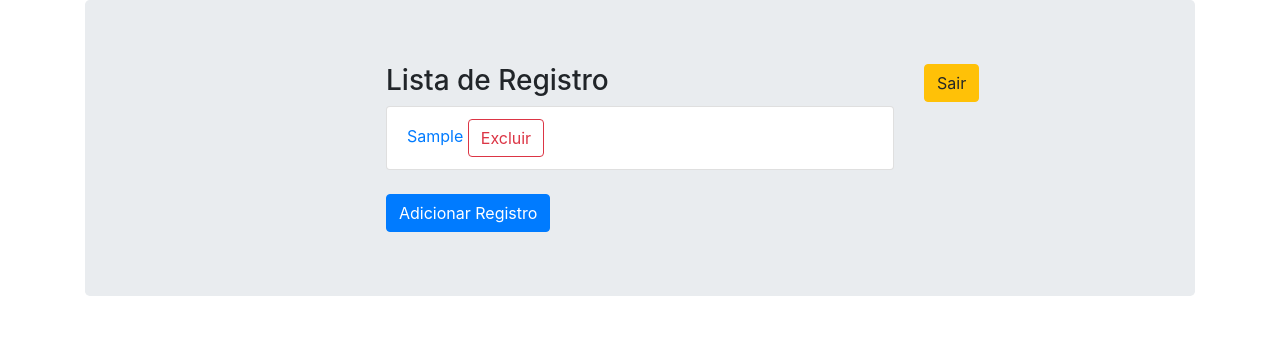
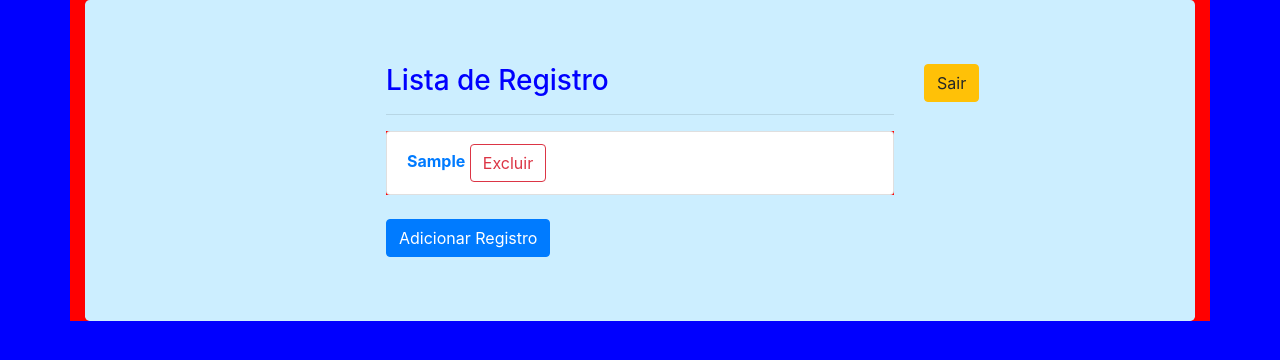
Before and after one commit to flavio346/Control_Validades, a Django app: page /validade/list/ in a window 1280 px wide. Shown: the top 360 px of the page. Run offline with Django 3.2, Linux system fonts and the light colour scheme; a user stored in the database is signed in; tables that the repository leaves empty hold one stand-in row (values such as "Sample post"); some libraries are stand-ins or nearby versions.

Commit message:
Finalizando mais uma Etapa do layout

```diff
--- a/Validades/templates/formulario.html
+++ b/Validades/templates/formulario.html
@@ -4,10 +4,11 @@
 {% block title %} Pagina de Login {% endblock %}
 
 {% block main %}
-    <h3>Novo Registro</h3>
+    <h3 style="color:blue">Novo Registro</h3>
+    <hr >
     <form  method="POST">
       {% csrf_token %}
-      {{ form|bootstrap }}
+        <span class="font-weight-bold">{{ form|bootstrap }}</span>
     <button type="submit" class="btn btn-info">Salvar</button>
 </form>
 
--- a/Validades/templates/lista.html
+++ b/Validades/templates/lista.html
@@ -12,11 +12,12 @@
 
         </div>
         <div class="col-6">
-                <h3>Lista de Registro</h3>
-                 <ul class="list-group">
+                <h3 style="color:blue">Lista de Registro</h3>
+                <hr>
+                 <ul class="list-group" style="background-color:red">
                     {% for item in registro %}
-                        <li class="list-group-item">
-                            <a href="{% url 'atualizar'  item.id %}">{{ item.Produto}}</a>
+                        <li class="list-group-item" >
+                            <a class="font-weight-bold" href="{% url 'atualizar'  item.id %}">{{ item.Produto}}</a>
                             <a href="{% url 'apagar'  item.id %}"class="btn btn-outline-danger" >Excluir</a>
                         </li>
 
--- a/static/stick.css
+++ b/static/stick.css
@@ -15,3 +15,7 @@
 body{
     background-color= #007bff;
 }
+
+.msg {
+    background-color= #007bff;
+}
--- a/templates/base.html
+++ b/templates/base.html
@@ -5,12 +5,12 @@
     <meta charset="UTF-8">
     <link rel="stylesheet" href="https://stackpath.bootstrapcdn.com/bootstrap/4.4.1/css/bootstrap.min.css">
     <link rel="stylesheet" href="https://stackpath.bootstrapcdn.com/font-awesome/4.7.0/css/font-awesome.min.css">
-    <link rel="stylesheet" href="{% static '/css/stick.css' %}">
+    <link rel="stylesheet" type="text/css" href="{% static '/css/stick.css' %}">
     <title>{% block title %}{% endblock %}</title>
 </head>
-<body >
-<div class="container" >
-    <div class="jumbotron">
+<body style="background-color:blue">
+<div class="container" style="background-color:red">
+    <div class="jumbotron " style="background-color:#CCEEFF">
     {% block main %}
     {% endblock %}
     </div>
--- a/templates/registration/login.html
+++ b/templates/registration/login.html
@@ -7,6 +7,7 @@
 {% block main %}
 
     <h2>Login</h2>
+    <hr>
     <form method="post">
         {% csrf_token %}
         {{ form|bootstrap}}
@@ -18,7 +19,7 @@
 {% block footer %}
     <footer class="footer">
         <div class="container">
-            <span class="text-muted">Densenvolvido por Flavius.</span>
+            <span class="alert alert-info" role="alert"> &copy; Copyright Sistemas Flavius.</span>
         </div>
 
     </footer>
```
Also changed, not shown: home/templates/home.html (+13 -2 lines).
